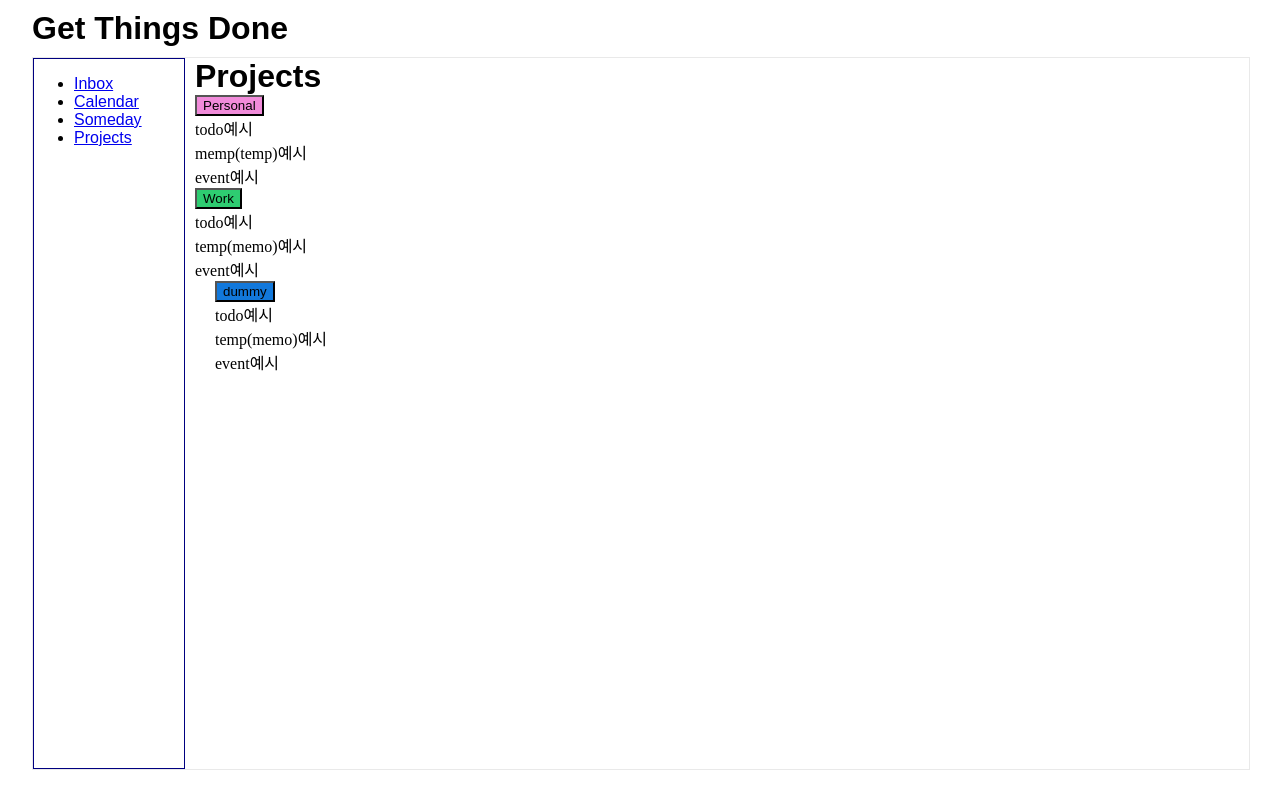
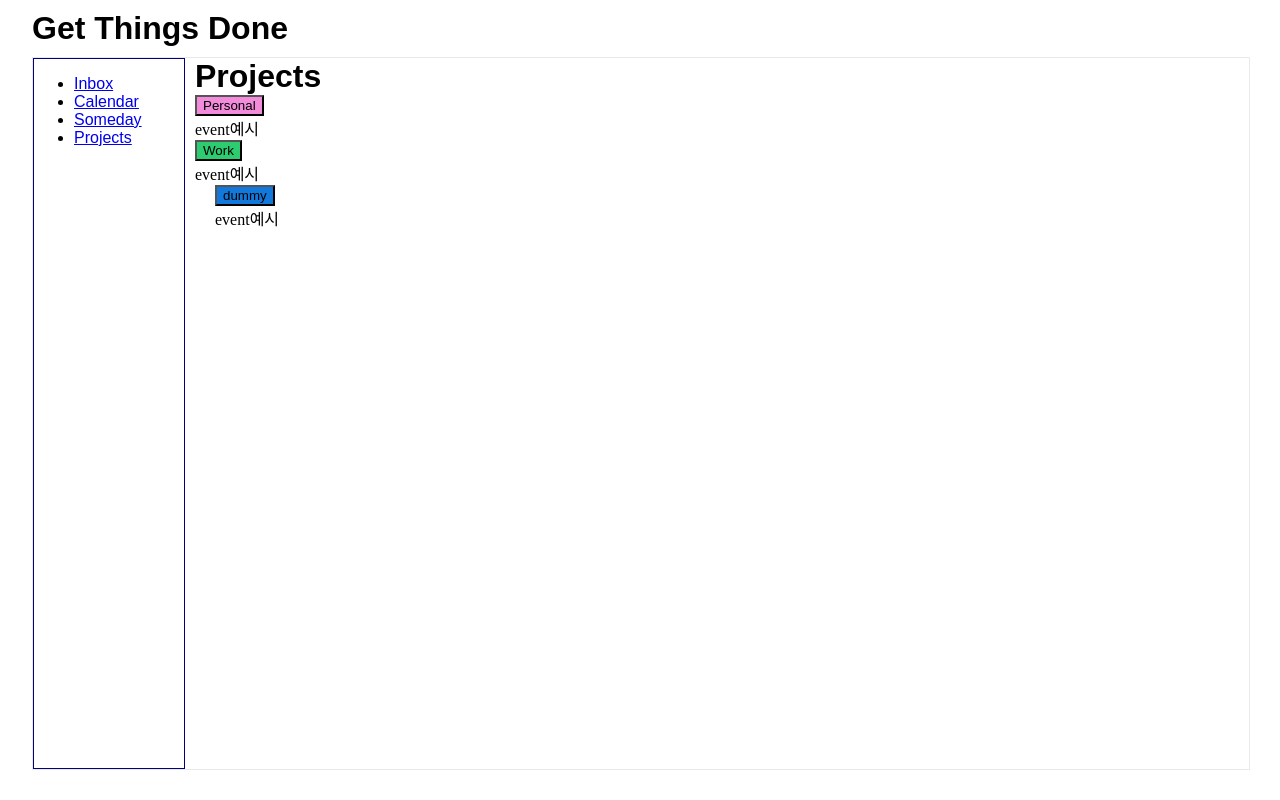
Before and after one commit to 2021199067/PoolC_GTD_React, a React (Vite) app in the folder Get-Things-Done/: page /projects in a window 1280 px wide. Built offline with nearby package versions, Linux system fonts and the light colour scheme.

Commit message:
EditMemo

```diff
--- a/Get-Things-Done/src/components/MemoItem/index.tsx
+++ b/Get-Things-Done/src/components/MemoItem/index.tsx
@@ -6,7 +6,7 @@ interface MemoItemProps {
 
 const MemoItem = ( { memo }: MemoItemProps) => {
     return (
-        <div> {memo.label} </div>
+        <div> {memo.title} </div>
     );
 };
 
--- a/Get-Things-Done/src/components/TodoItem/index.tsx
+++ b/Get-Things-Done/src/components/TodoItem/index.tsx
@@ -7,7 +7,7 @@ interface TodoItemProps {
 const TodoItem = ({ todo }: TodoItemProps) => {
     return (
         <div>
-            {todo.label}
+            {todo.title}
         </div>
     )
 };
--- a/Get-Things-Done/src/interfaces/Event.ts
+++ b/Get-Things-Done/src/interfaces/Event.ts
@@ -1,5 +1,7 @@
 import { Memo } from "./Memo";
 
 export interface Event extends Memo {
+    startDate: Date;
+    //end date 없어도 캘린더 표시 가능 (?)
     place: string;
 }
--- a/Get-Things-Done/src/interfaces/Todo.ts
+++ b/Get-Things-Done/src/interfaces/Todo.ts
@@ -1,6 +1,5 @@
 import { Memo } from "./Memo";
 
 export interface Todo extends Memo {
-    startDate: Date;
-    endDate: Date;
+    dueDate: Date;
 }
```
Also changed, not shown: Get-Things-Done/src/interfaces/Memo.ts (+4 -4 lines).
